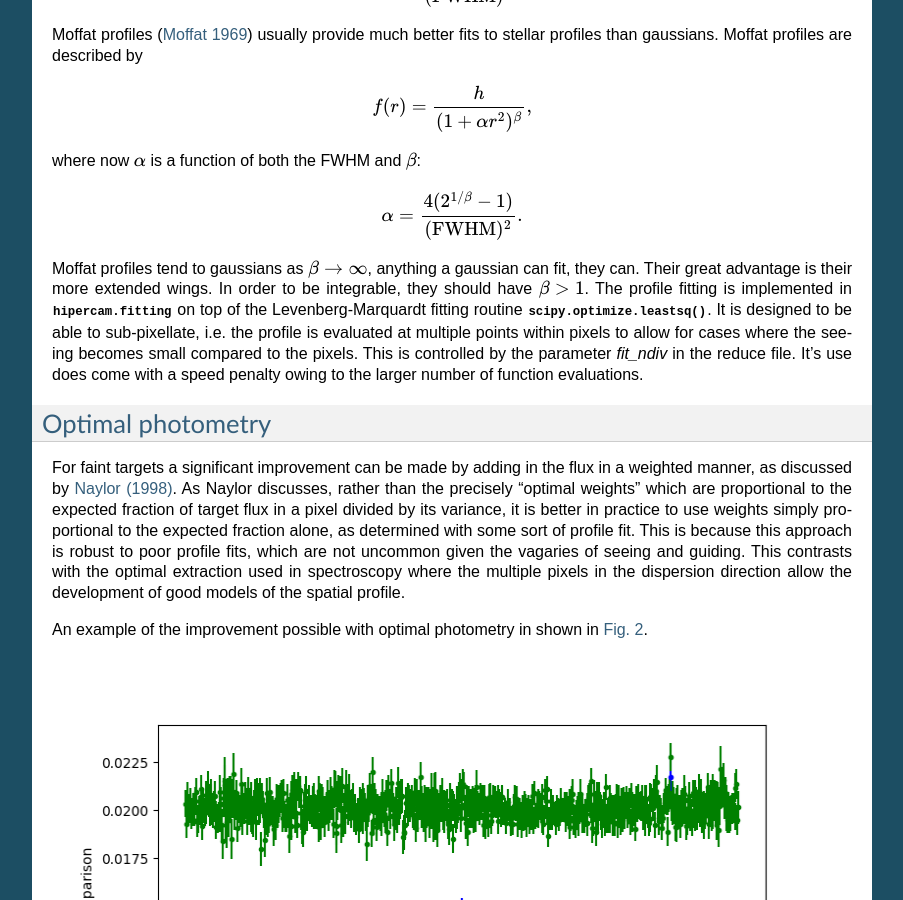
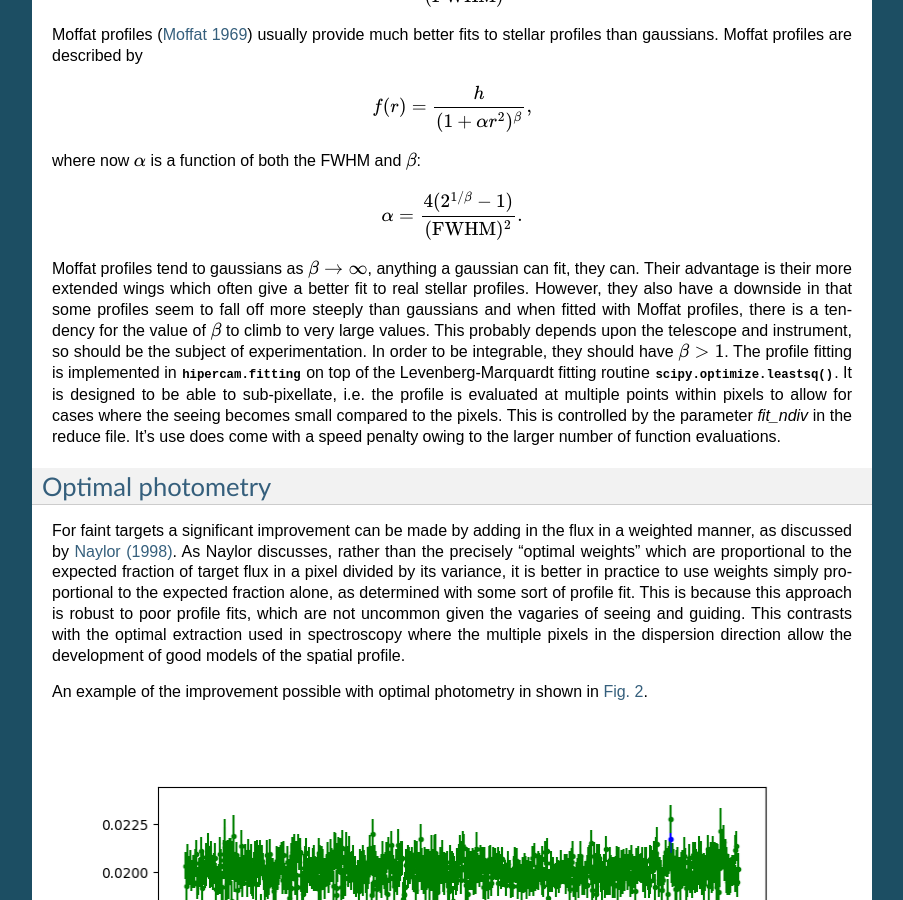
Before and after one commit to HiPERCAM/hipercam, a Sphinx documentation site: the page built from docs/photometry.rst, in a window 1280 px wide and 900 px high, scrolled down 2269 px. Shown: the whole window, without its empty margins (198-1101 px from the left). Built offline with Sphinx 7.4.7, drawn with Linux system fonts in a browser that asks for light colours; formulas are drawn with MathJax 3.

```diff
--- a/docs/photometry.rst
+++ b/docs/photometry.rst
@@ -163,8 +163,13 @@
    \alpha = \frac{4(2^{1/\beta} - 1)}{(\text{FWHM})^2}.
 
 Moffat profiles tend to gaussians as :math:`\beta \rightarrow \infty`, anything
-a gaussian can fit, they can. Their great advantage is their more extended
-wings. In order to be integrable, they should have :math:`\beta > 1`.
+a gaussian can fit, they can. Their advantage is their more extended
+wings which often give a better fit to real stellar profiles. However, they
+also have a downside in that some profiles seem to fall off more steeply than
+gaussians and when fitted with Moffat profiles, there is a tendency for the
+value of :math:`\beta` to climb to very large values. This probably depends
+upon the telescope and instrument, so should be the subject of
+experimentation. In order to be integrable, they should have :math:`\beta > 1`.
 The profile fitting is implemented in :mod:`hipercam.fitting` on top of the
 Levenberg-Marquardt fitting routine :func:`scipy.optimize.leastsq`. It is
 designed to be able to sub-pixellate, i.e. the profile is evaluated at
--- a/setup.py
+++ b/setup.py
@@ -132,6 +132,7 @@
             'csub=hipercam.scripts.carith:csub',
             'combine=hipercam.scripts.combine:combine',
             'digest=hipercam.scripts.digest:digest',
+            'fits2hcm=hipercam.scripts.fits2hcm:fits2hcm',
             'grab=hipercam.scripts.grab:grab',
             'genred=hipercam.scripts.genred:genred',
             'hist=hipercam.scripts.hist:hist',
```
Also changed, not shown: 3 other files.
